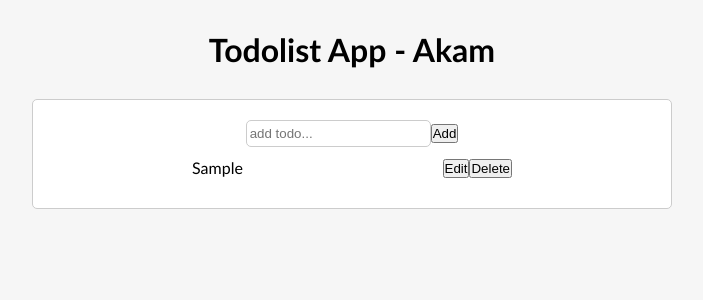
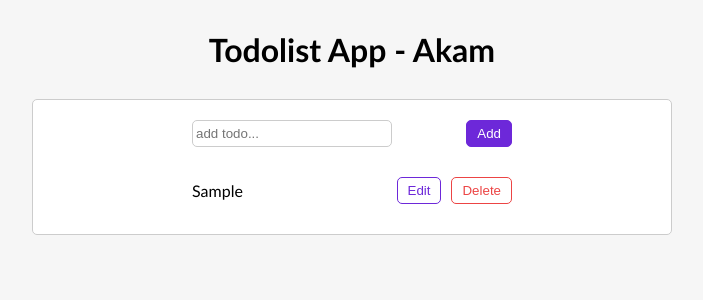
Before and after one commit to akamzandi/Todolist-App, a React (Create React App) app: page / in a window 1280 px wide. Both pictures are taken after typing "Sample" into the empty fields and a click on the button "Add". Shown: the top 300 px of the page, without its empty margins (288-991 px from the left). Built offline with nearby package versions, Linux system fonts and the light colour scheme.

Commit message:
styled buttons, form and input on focus

```diff
--- a/src/App.css
+++ b/src/App.css
@@ -40,8 +40,42 @@ input {
   border-radius: 5px;
   padding: 5px 3px;
   outline: none;
+  width: 200px;
 }
 
 input:focus {
-  border: 1px solid blueviolet;
+  border: 2px solid blueviolet;
 }
+
+.formControl {
+  display: flex;
+  align-items: center;
+  justify-content: space-between;
+  width: 20rem;
+  margin-bottom: 20px;
+}
+
+.btn {
+  color: #6d28d9;
+  background-color: #fff;
+  border: 1px solid #6d28d9;
+  border-radius: 5px;
+  outline: none;
+  padding: 5px 10px;
+  cursor: pointer;
+}
+
+.remove {
+  color: rgb(236, 68, 68);
+  border: 1px solid rgb(236, 68, 68);
+  margin-left: 10px;
+}
+
+.addTodo {
+  color: #fff;
+  background-color: #6d28d9;
+}
+
+.updateTodo {
+  background-color: #fff;
+}
--- a/src/components/Todo.js
+++ b/src/components/Todo.js
@@ -5,8 +5,12 @@ const Todo = ({ todo, onEdit, onComplete, onDelete }) => {
         {todo.text}
       </div>
       <div>
-        <button onClick={onEdit}>Edit</button>
-        <button onClick={onDelete}>Delete</button>
+        <button className="btn" onClick={onEdit}>
+          Edit
+        </button>
+        <button className="btn remove" onClick={onDelete}>
+          Delete
+        </button>
       </div>
     </div>
   );
--- a/src/components/TodoForm.js
+++ b/src/components/TodoForm.js
@@ -24,6 +24,7 @@ const TodoForm = (props) => {
 
   return (
     <form onSubmit={submitHandler}>
+      <div className="formControl">
         <input
           type="text"
           value={input}
@@ -31,7 +32,13 @@ const TodoForm = (props) => {
           placeholder={props.edit ? "update value..." : "add todo..."}
           ref={inputRef}
         />
-      <button type="submit">{props.edit ? "Update" : "Add"}</button>
+        <button
+          className={`btn ${props.edit ? "updateTodo" : "addTodo"}`}
+          type="submit"
+        >
+          {props.edit ? "Update" : "Add"}
+        </button>
+      </div>
     </form>
   );
 };
```
Lines whose indentation alone changed are shown as unchanged.
